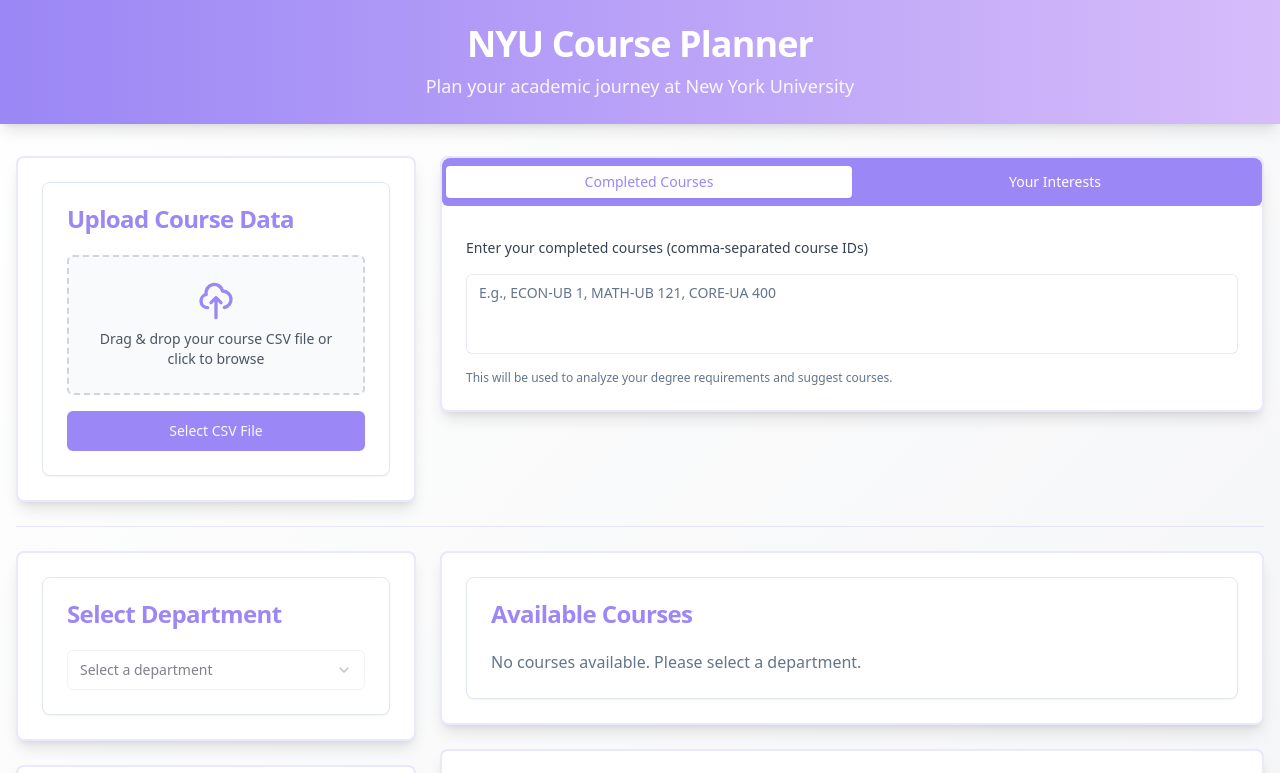
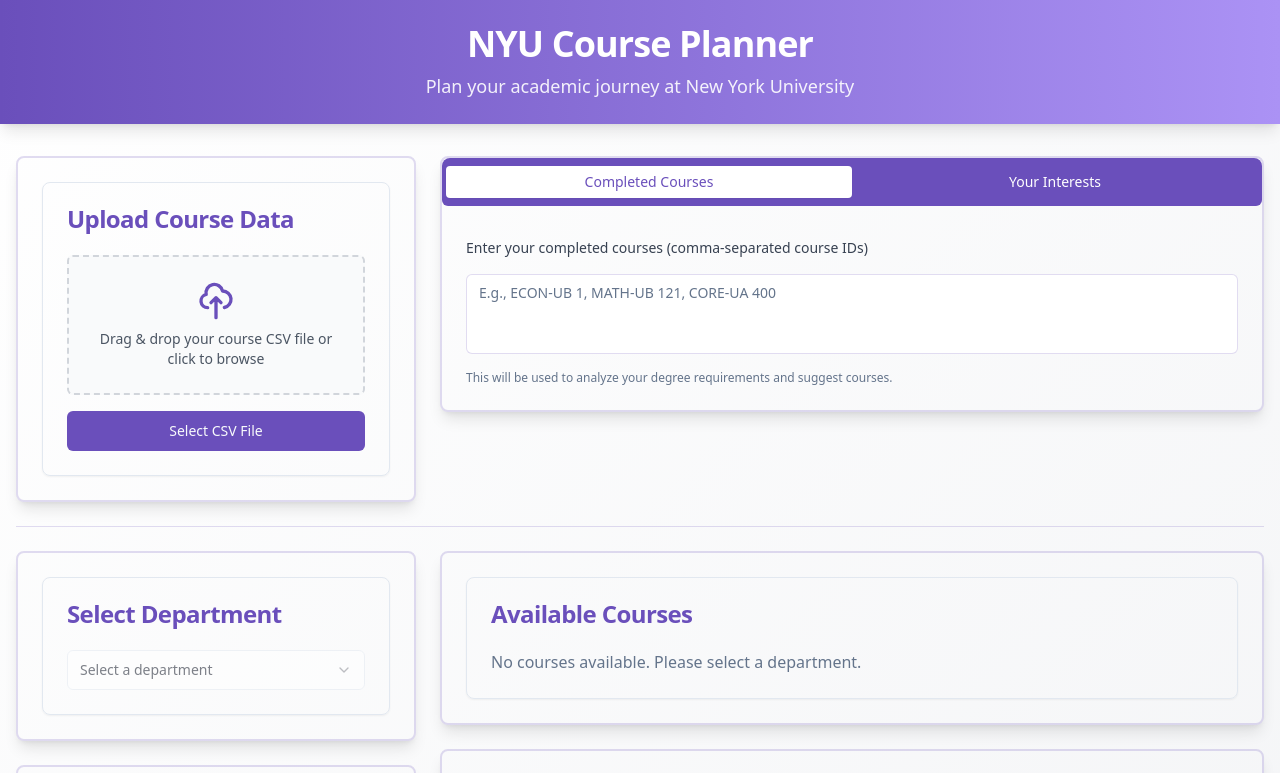
Before and after one commit to nbagkar/purple-course-planner-23, a React (Vite) app: page / in a window 1280 px wide. Shown: the top 773 px of the page. Built offline with nearby package versions, Linux system fonts and the light colour scheme.

Commit message:
Refactor: Update color palette
Update the color palette to use the new color scheme.

```diff
--- a/src/index.css
+++ b/src/index.css
@@ -14,10 +14,10 @@
     --popover: 0 0% 100%;
     --popover-foreground: 222.2 84% 4.9%;
 
-    --primary: 262 83% 75%;  /* NYU Purple */
+    --primary: 262 83% 65%;  /* More vibrant NYU Purple */
     --primary-foreground: 210 40% 98%;
 
-    --secondary: 262 83% 90%; /* Light purple */
+    --secondary: 262 83% 80%; /* Light purple */
     --secondary-foreground: 222.2 47.4% 11.2%;
 
     --muted: 210 40% 96.1%;
@@ -31,25 +31,9 @@
 
     --border: 214.3 31.8% 91.4%;
     --input: 214.3 31.8% 91.4%;
-    --ring: 262 83% 75%;
+    --ring: 262 83% 65%;  /* Ring matches primary */
 
     --radius: 0.5rem;
-
-    --sidebar-background: 0 0% 98%;
-
-    --sidebar-foreground: 240 5.3% 26.1%;
-
-    --sidebar-primary: 240 5.9% 10%;
-
-    --sidebar-primary-foreground: 0 0% 98%;
-
-    --sidebar-accent: 240 4.8% 95.9%;
-
-    --sidebar-accent-foreground: 240 5.9% 10%;
-
-    --sidebar-border: 220 13% 91%;
-
-    --sidebar-ring: 217.2 91.2% 59.8%;
   }
 }
 
@@ -69,22 +53,22 @@
   }
 
   .card-container {
-    @apply bg-white rounded-lg shadow-md p-6 animate-fade-in;
+    @apply bg-white rounded-lg shadow-md p-6 animate-fade-in border-2 border-nyu-purple/20;
   }
 
   .section-title {
-    @apply text-xl font-semibold text-nyu-purple mb-4;
+    @apply text-xl font-semibold text-nyu-deep-purple mb-4;
   }
 
   .nyu-button-primary {
-    @apply bg-nyu-purple text-white px-4 py-2 rounded-md hover:bg-opacity-90 transition-all;
+    @apply bg-nyu-purple text-white px-4 py-2 rounded-md hover:bg-nyu-deep-purple transition-all;
   }
 
   .nyu-button-secondary {
-    @apply bg-nyu-silver text-white px-4 py-2 rounded-md hover:bg-opacity-90 transition-all;
+    @apply bg-nyu-lavender text-nyu-deep-purple px-4 py-2 rounded-md hover:bg-opacity-90 transition-all;
   }
 
   .nyu-input {
-    @apply border-2 border-gray-300 rounded-md px-4 py-2 focus:border-nyu-purple focus:outline-none transition-colors;
+    @apply border-2 border-nyu-purple/30 rounded-md px-4 py-2 focus:border-nyu-deep-purple focus:outline-none transition-colors;
   }
 }
--- a/tailwind.config.ts
+++ b/tailwind.config.ts
@@ -26,11 +26,11 @@ export default {
         background: 'hsl(var(--background))',
         foreground: 'hsl(var(--foreground))',
         primary: {
-					DEFAULT: 'hsl(var(--primary))',
+          DEFAULT: 'hsl(var(--primary))', // NYU Purple
           foreground: 'hsl(var(--primary-foreground))'
         },
         secondary: {
-					DEFAULT: 'hsl(var(--secondary))',
+          DEFAULT: 'hsl(var(--secondary))', // Light Purple
           foreground: 'hsl(var(--secondary-foreground))'
         },
         destructive: {
@@ -45,28 +45,12 @@ export default {
           DEFAULT: 'hsl(var(--accent))',
           foreground: 'hsl(var(--accent-foreground))'
         },
-				popover: {
-					DEFAULT: 'hsl(var(--popover))',
-					foreground: 'hsl(var(--popover-foreground))'
-				},
-				card: {
-					DEFAULT: 'hsl(var(--card))',
-					foreground: 'hsl(var(--card-foreground))'
-				},
-				sidebar: {
-					DEFAULT: 'hsl(var(--sidebar-background))',
-					foreground: 'hsl(var(--sidebar-foreground))',
-					primary: 'hsl(var(--sidebar-primary))',
-					'primary-foreground': 'hsl(var(--sidebar-primary-foreground))',
-					accent: 'hsl(var(--sidebar-accent))',
-					'accent-foreground': 'hsl(var(--sidebar-accent-foreground))',
-					border: 'hsl(var(--sidebar-border))',
-					ring: 'hsl(var(--sidebar-ring))'
-				},
         nyu: {
-					purple: '#9b87f5',
-					'light-purple': '#D6BCFA',
-					silver: '#9F9EA1',
+          purple: '#6A4FBB',        // Richer, more vibrant purple
+          'light-purple': '#AB92F5', // Softer, more pastel light purple
+          'deep-purple': '#4A2C7A',  // Deeper, more sophisticated purple
+          'lavender': '#D5BBFF',     // Soft lavender accent
+          'silver': '#9F9EA1'        // Keeping the original silver
         }
       },
       borderRadius: {
@@ -76,20 +60,12 @@ export default {
       },
       keyframes: {
         'accordion-down': {
-					from: {
-						height: '0'
-					},
-					to: {
-						height: 'var(--radix-accordion-content-height)'
-					}
+          from: { height: '0' },
+          to: { height: 'var(--radix-accordion-content-height)' },
         },
         'accordion-up': {
-					from: {
-						height: 'var(--radix-accordion-content-height)'
-					},
-					to: {
-						height: '0'
-					}
+          from: { height: 'var(--radix-accordion-content-height)' },
+          to: { height: '0' },
         },
         'fade-in': {
           '0%': {
```
Lines whose indentation alone changed are shown as unchanged.
